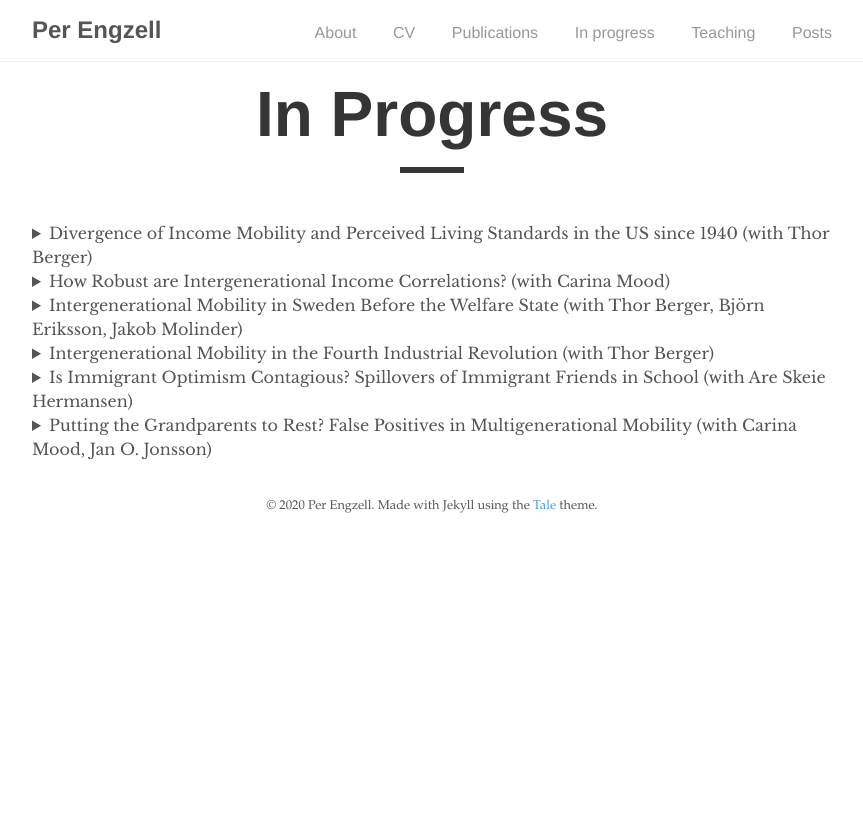
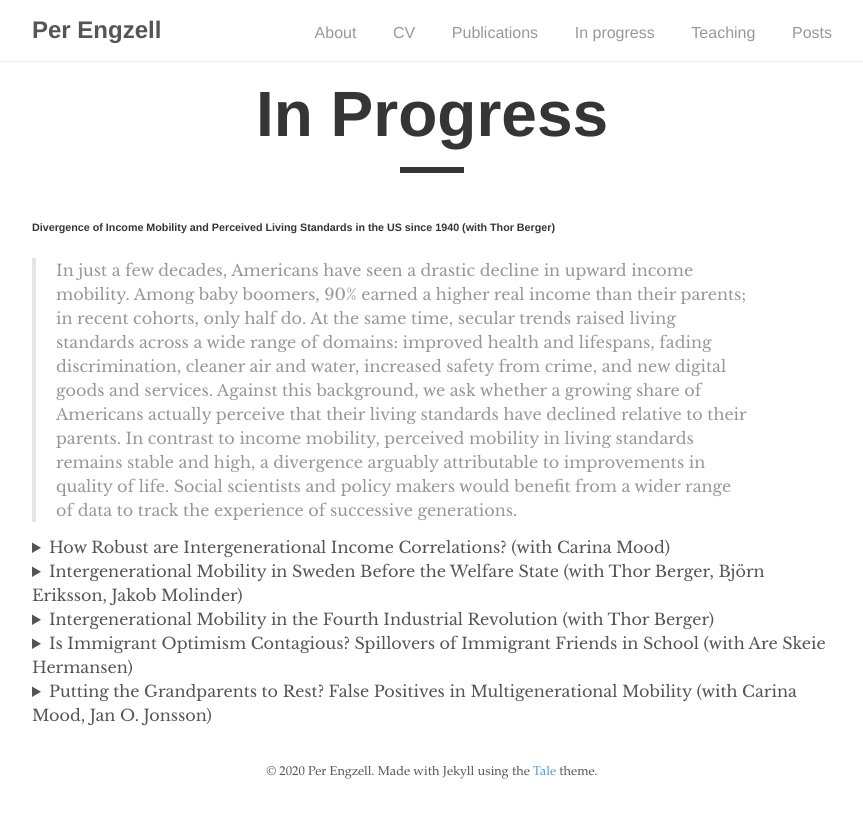
Before and after one commit to pengzell/pengzell.github.io, a Jekyll site: the page built from _pages/inprogress.md, in a window 1280 px wide. Shown: the top 818 px of the page, without its empty margins (208-1071 px from the left). Built offline with Jekyll 4.4.1, drawn with Linux system fonts in a browser that asks for light colours.

Commit message:
Update inprogress.md

```diff
--- a/_pages/inprogress.md
+++ b/_pages/inprogress.md
@@ -5,10 +5,9 @@ author: "Per Engzell"
 permalink: /inprogress/
 ---
 
-<details>
-<summary>Divergence of Income Mobility and Perceived Living Standards in the US since 1940 (with Thor Berger)</summary>
+###### Divergence of Income Mobility and Perceived Living Standards in the US since 1940 (with Thor Berger)
+
 > In just a few decades, Americans have seen a drastic decline in upward income mobility. Among baby boomers, 90% earned a higher real income than their parents; in recent cohorts, only half do. At the same time, secular trends raised living standards across a wide range of domains: improved health and lifespans, fading discrimination, cleaner air and water, increased safety from crime, and new digital goods and services. Against this background, we ask whether a growing share of Americans actually perceive that their living standards have declined relative to their parents. In contrast to income mobility, perceived mobility in  living standards remains stable and high, a divergence arguably attributable to improvements in quality of life. Social scientists and policy makers would benefit from a wider range of data to track the experience of successive generations.
-</details>
 
 <details>
 <summary>How Robust are Intergenerational Income Correlations? (with Carina Mood)</summary>
```
